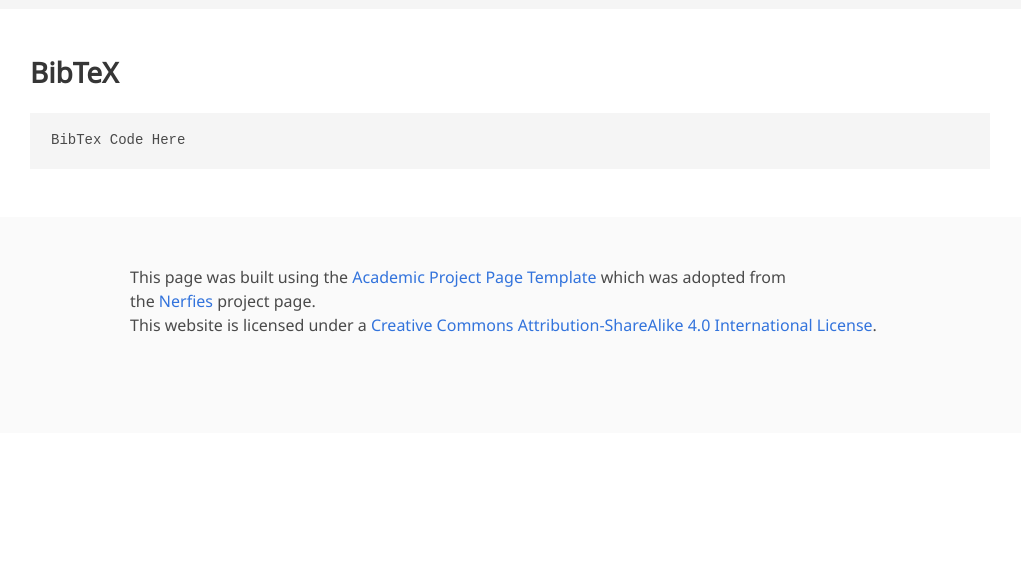
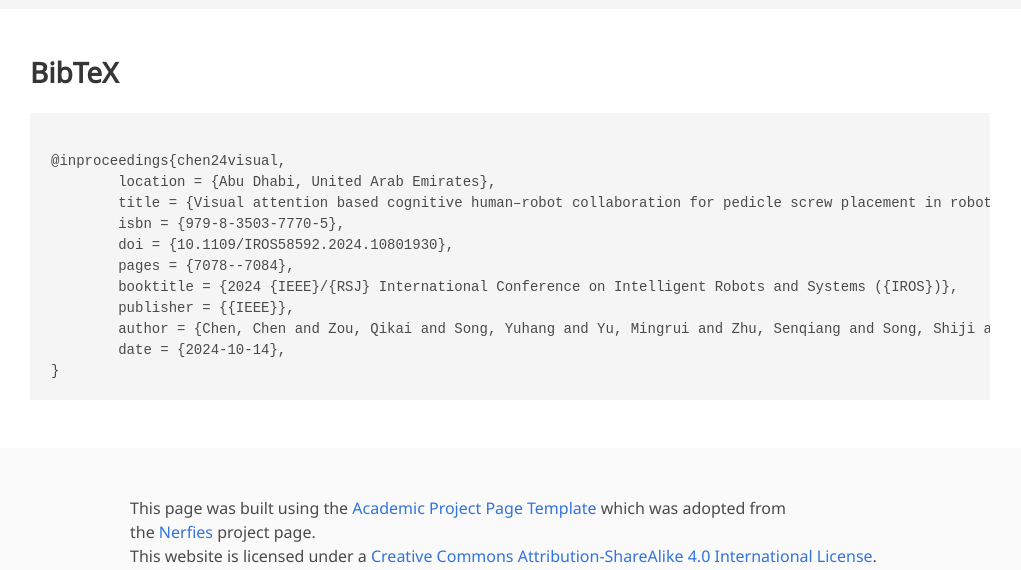
Before and after one commit to CalaW/iros24-ortho, a plain HTML site: page index.html in a window 1280 px wide. Shown: the part 2230-2800 px from the top of the page, without its empty margins (130-1151 px from the left). Before the commit the page ends 2663 px from the top, so only its background shows below. Drawn offline with nearby package versions, Linux system fonts and the light colour scheme; some icons are missing; a web font is replaced by a local one.

Commit message:
Update index.html

```diff
--- a/index.html
+++ b/index.html
@@ -60,15 +60,15 @@
               <span class="author-block">
                 <a href="https://calaw.cc" target="_blank">Chen Chen</a><sup>1</sup>,</span>
               <span class="author-block">
-                <a target="_blank"></a>Qikai Zou</a><sup>1</sup>,</span>
+                Qikai Zou<sup>1</sup>,</span>
               <span class="author-block">
-                <a target="_blank">Yuhang Song</a><sup>2</sup>,</span>
+                Yuhang Song<sup>2</sup>,</span>
               <span class="author-block">
                 <a href="https://mingrui-yu.github.io" target="_blank">Mingrui Yu</a><sup>1</sup>,</span>
               <span class="author-block">
-                <a target="_blank">Senqiang Zhu</a><sup>3</sup>,</span>
+                Senqiang Zhu<sup>3</sup>,</span>
               <span class="author-block">
-                <a target="_blank">Shiji Song</a><sup>1</sup>,</span>
+                Shiji Song<sup>1</sup>,</span>
               <span class="author-block">
                 <a href="https://sites.google.com/view/homepageoflixiang/home" target="_blank">Xiang Li</a><sup>1</sup>
               </span>
@@ -194,7 +194,19 @@
   <section class="section" id="BibTeX">
     <div class="container is-max-desktop content">
       <h2 class="title">BibTeX</h2>
-      <pre><code>BibTex Code Here</code></pre>
+      <pre><code>
+@inproceedings{chen24visual,
+	location = {Abu Dhabi, United Arab Emirates},
+	title = {Visual attention based cognitive human–robot collaboration for pedicle screw placement in robot-assisted orthopedic surgery},
+	isbn = {979-8-3503-7770-5},
+	doi = {10.1109/IROS58592.2024.10801930},
+	pages = {7078--7084},
+	booktitle = {2024 {IEEE}/{RSJ} International Conference on Intelligent Robots and Systems ({IROS})},
+	publisher = {{IEEE}},
+	author = {Chen, Chen and Zou, Qikai and Song, Yuhang and Yu, Mingrui and Zhu, Senqiang and Song, Shiji and Li, Xiang},
+	date = {2024-10-14},
+}
+</code></pre>
     </div>
   </section>
   <!--End BibTex citation -->
```
